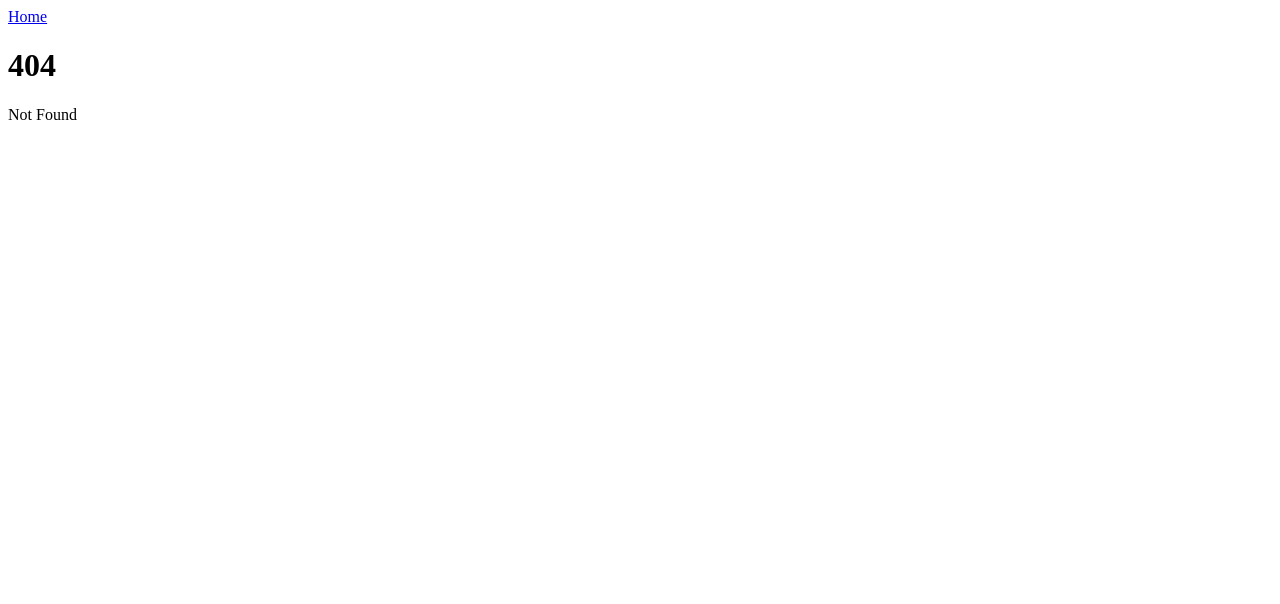
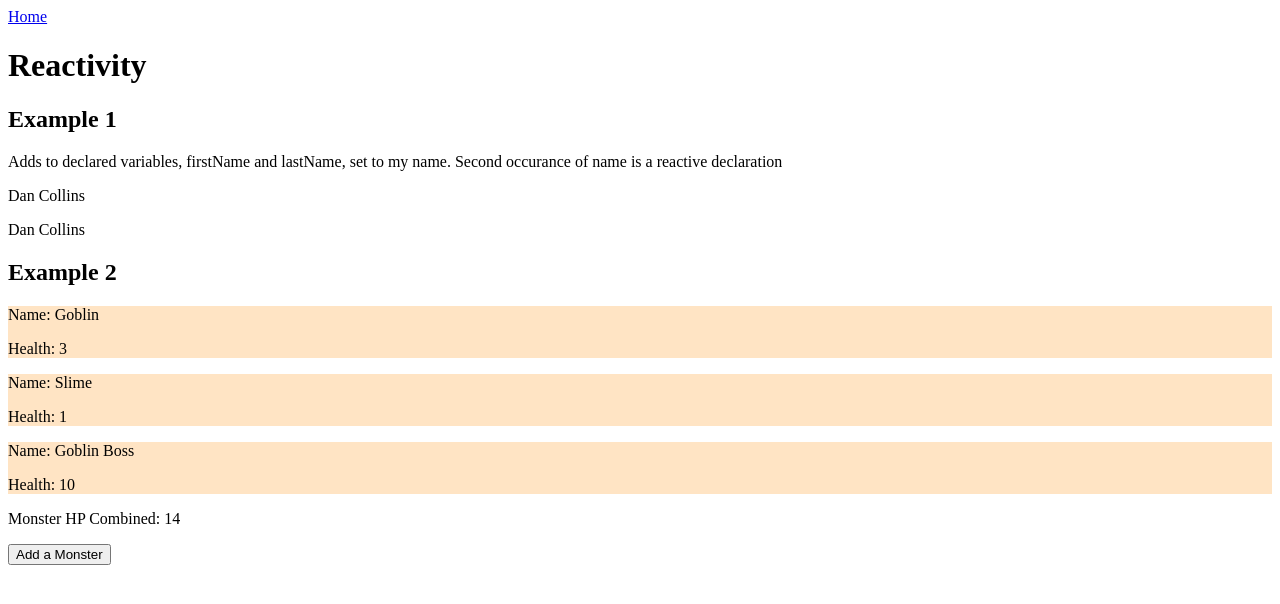
Before and after one commit to dan-collins-dev/svelte-sandbox, a SvelteKit app: page /reactivity in a window 1280 px wide. Before the commit this address had no page. Shown: the top 604 px of the page. Built offline with nearby package versions, Linux system fonts and the light colour scheme.

Commit message:
added reactivity section and updated README to include running the project locally

```diff
--- a/src/routes/+page.svelte
+++ b/src/routes/+page.svelte
@@ -13,4 +13,5 @@
 	<li><a href="{base}/list-rendering">List Rendering</a></li>
 	<li><a href="{base}/event-handling">Event Handling</a></li>
 	<li><a href="{base}/form-handling">Form Handling</a></li>
+	<li><a href="{base}/reactivity">Reactivity</a></li>
 </ul>
--- /dev/null
+++ b/src/routes/reactivity/+page.svelte
@@ -0,0 +1,89 @@
+<script>
+	// Example 1
+	let firstName = 'Dan';
+	let lastName = 'Collins';
+	$: fullName = `${firstName} ${lastName}`;
+
+    $: console.log(`Fullname is ${firstName} ${lastName}`)
+
+	$: totalHealth = monsters.reduce((total, curr) => (total = total + curr.health), 0);
+	// Example 2
+	let monsters = [
+		{
+			name: 'Goblin',
+			health: 3,
+			drops: [
+				{
+					gold: 5,
+					xp: 20
+				}
+			]
+		},
+		{
+			name: 'Slime',
+			health: 1,
+			drops: [
+				{
+					gold: 1,
+					xp: 5
+				}
+			]
+		},
+		{
+			name: 'Goblin Boss',
+			health: 10,
+			drops: [
+				{
+					gold: 10,
+					xp: 40
+				}
+			]
+		}
+	];
+</script>
+
+<h1>Reactivity</h1>
+<h2>Example 1</h2>
+
+<section>
+	<p>
+		Adds to declared variables, firstName and lastName, set to my name. Second occurance of name is
+		a reactive declaration
+	</p>
+</section>
+
+<section class="example-one">
+	<p>{firstName} {lastName}</p>
+	<p>{fullName}</p>
+</section>
+
+<h2>Example 2</h2>
+
+<section class="example-two">
+	{#each monsters as monster}
+		<div class="info-card">
+			<p>Name: {monster.name}</p>
+			<p>Health: {monster.health}</p>
+			<div class="drops">
+				<!-- {#each monster.drops as drop}
+					<p>Gold: {drop.gold}</p>
+					<p>XP: {drop.xp}</p>
+				{/each} -->
+			</div>
+		</div>
+	{/each}
+
+	<p>Monster HP Combined: {totalHealth}</p>
+    <button on:click={() => (monsters =[...monsters, {name: "Behemoth", health: 9999, drops: {gold: 10000, xp: 20000}}])}>Add a Monster</button>
+</section>
+
+<style>
+	.info-card {
+		background-color: bisque;
+	}
+
+	.drops {
+		background-color: chocolate;
+		color: white;
+	}
+</style>
```
Also changed, not shown: 1 other file (tests, documents, lock files or other folders).
